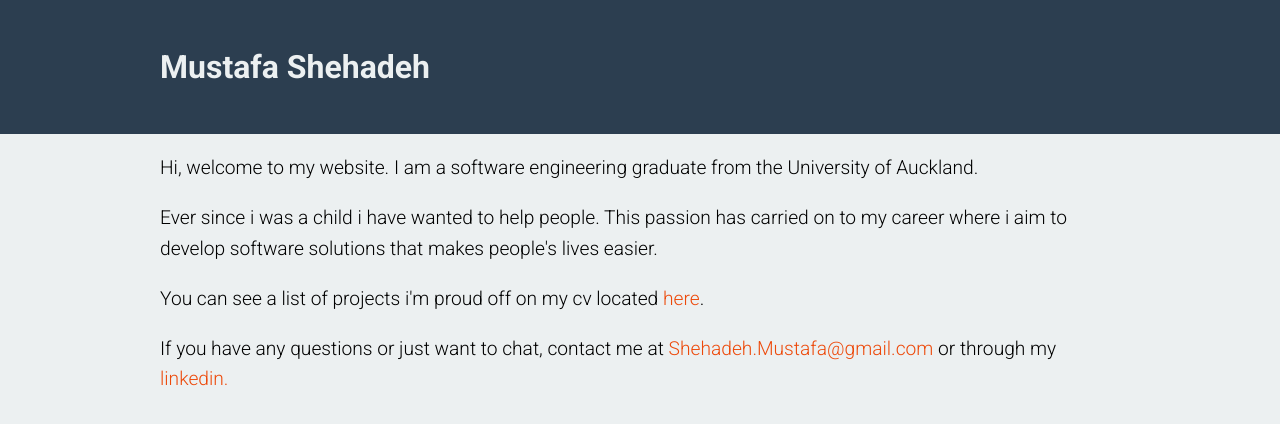
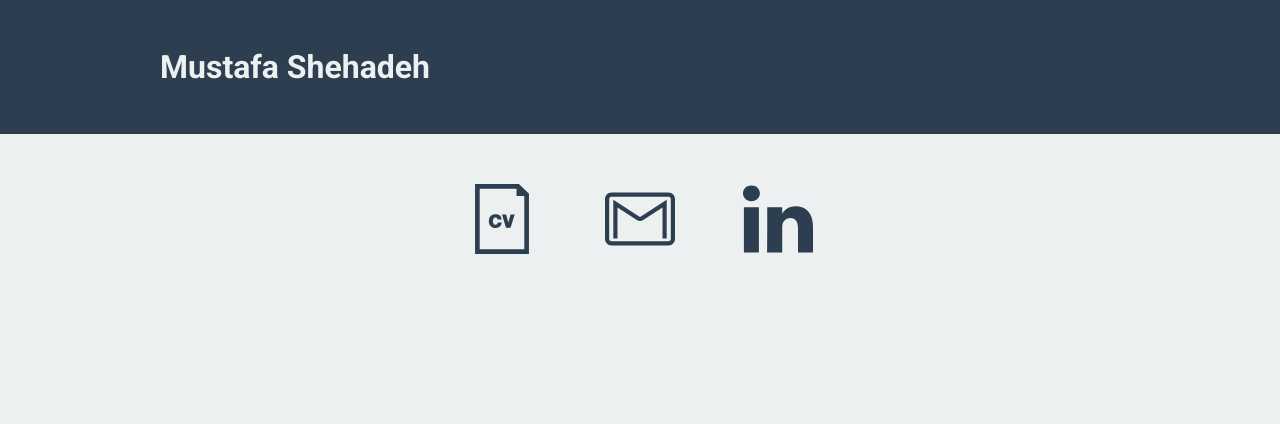
Before and after one commit to mshehadeh/mshehadeh.github.io, a plain HTML site: page index.html in a window 1280 px wide. Drawn offline with Linux system fonts and the light colour scheme.

Commit message:
add icons to website, remove silly intro paragraph

```diff
--- a/css/index.css
+++ b/css/index.css
@@ -5,3 +5,15 @@
 .selected {
   background-color: #aebcb9;
 }
+
+.svg-holder > a, .svg-holder img {
+  display: inline-block;
+  width: 70px;
+  height: 70px;
+}
+
+
+.svg-holder {
+  text-align: center;
+  padding-top:50px;
+}
--- a/index.html
+++ b/index.html
@@ -14,24 +14,17 @@
       <span id="back-end" class="my-name-is type"></span>
     </h1>
   </header>
-    <p>
-      Hi, welcome to my website. I am a software engineering graduate
-      from the University of Auckland.
-    </p>
-    <p>
-      Ever since i was a child i have wanted to help people.
-      This passion has carried on to my career where i aim to develop software solutions
-      that makes people's lives easier.
-    </p>
-    <p>
-      You can see a list of projects i'm proud off on my cv located
-      <a href="./cv.pdf" download="Mustafa_Shehadeh_cv.pdf">here</a>.
-    </p>
-    <p>
-      If you have any questions or just want to chat, contact me at <a href="mailto:shehadeh.mustafa@gmail.com">Shehadeh.Mustafa@gmail.com</a>
-      or through my <a href="https://nz.linkedin.com/in/shehadehmustafa"> linkedin. </a>
-    </p>
-
+  <div class="svg-holder">
+    <a href="./cv.pdf" download="Mustafa_Shehadeh_cv.pdf">
+      <img src="img/cv.svg" alt="my cv">
+    </a>
+    <a href="mailto:shehadeh.mustafa@gmail.com" style="margin-left:5%; margin-right:5%;">
+      <img src="img/gmail.svg"  alt="my Email">
+    </a>
+    <a href="https://nz.linkedin.com/in/shehadehmustafa">
+      <img src="img/linkedin.svg" alt="Linkedin">
+    </a>
+  </div>
 <script src="js/jquery-2.2.3.min.js"></script>
 <script src="js/index.js"></script>
 </body>
```
Also changed, not shown: img/cv.svg (added), img/gmail.svg (added), img/linkedin.svg (added).
